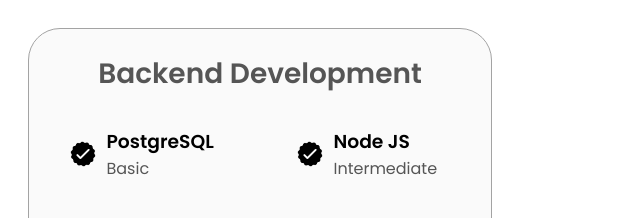
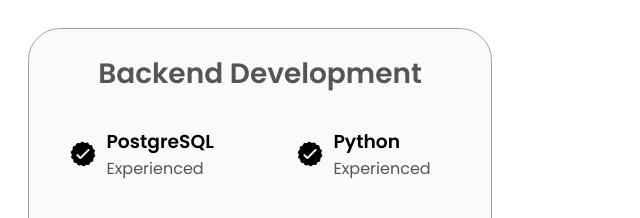
Before and after one commit to CeleHub/Porfolio-Website, a plain HTML site: page index.html in a window 1280 px wide. Shown: the part 1920-2138 px from the top of the page, 628-1268 px from the left. Drawn offline with Linux system fonts and the light colour scheme.

Commit message:
Functionality modification

```diff
--- a/index.html
+++ b/index.html
@@ -214,7 +214,7 @@
                 />
                 <div>
                   <h3>PostgreSQL</h3>
-                  <p>Basic</p>
+                  <p>Experienced</p>
                 </div>
               </article>
               <article>
@@ -224,8 +224,8 @@
                   alt="Experience icon"
                 />
                 <div>
-                  <h3>Node JS</h3>
-                  <p>Intermediate</p>
+                  <h3>Python</h3>
+                  <p>Experienced</p>
                 </div>
               </article>
               <article>
```
